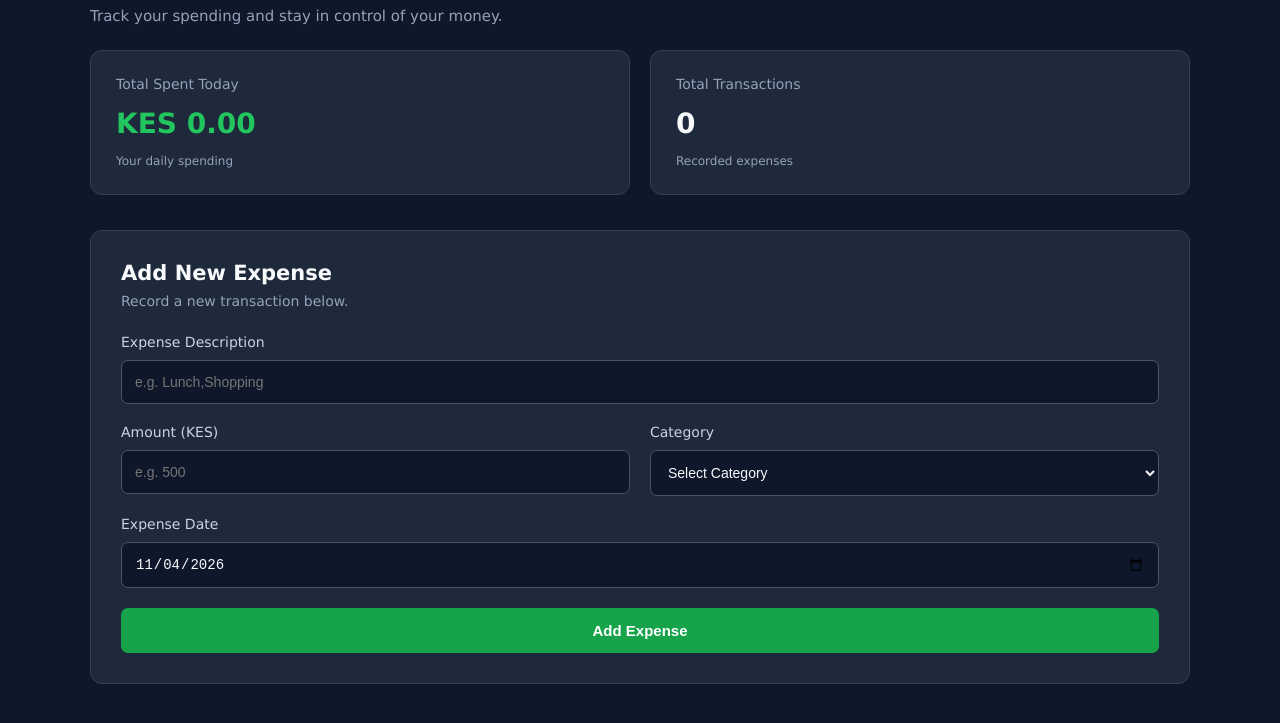
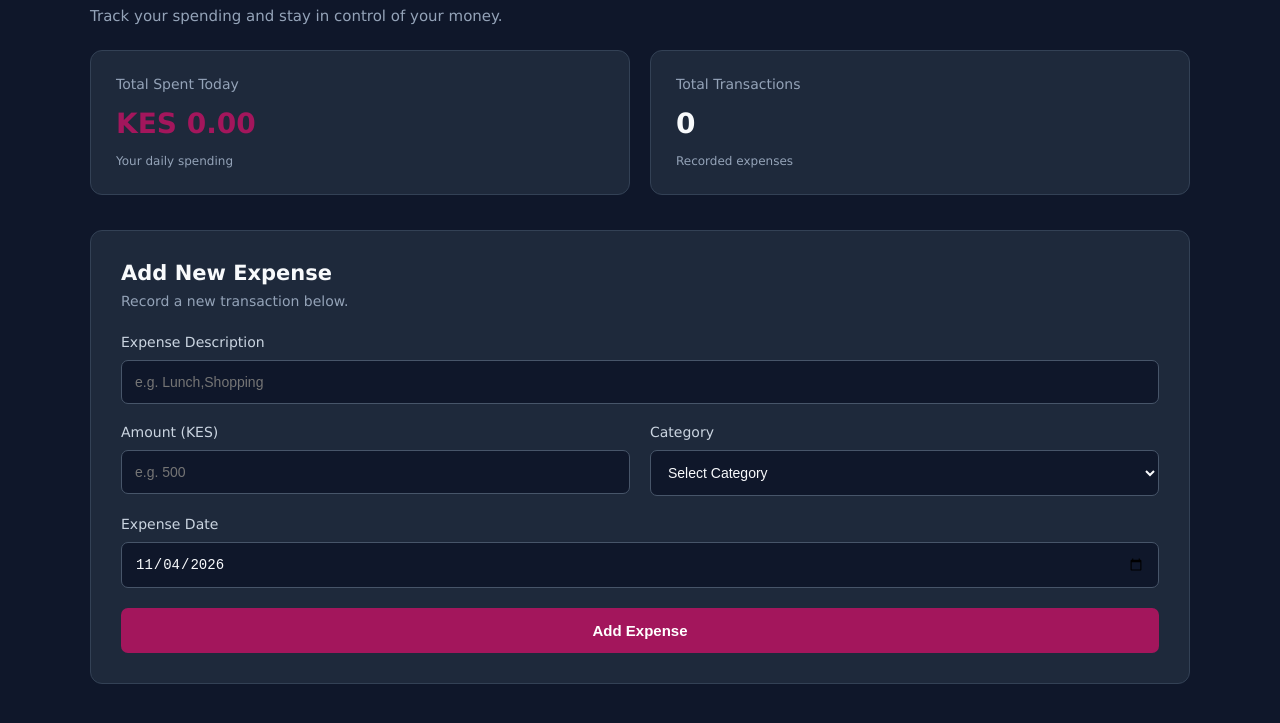
Before and after one commit to annengendo25-design/expense-tracker, a plain HTML site: page index.html in a window 1280 px wide. Shown: the part 155-878 px from the top of the page. Drawn offline with Linux system fonts and the light colour scheme.

Commit message:
Change the color for spendings and add expense button

```diff
--- a/style.css
+++ b/style.css
@@ -75,7 +75,7 @@ font-size: 14px;
     font-size: 12px;
 }
 .total-card h2{
-    color: #22c55e;
+    color: #a3165c;
 }
 .expense-form-section{
     background-color: #1e293b;
@@ -123,7 +123,7 @@ font-size: 14px;
 #add-expense-btn{
     width: 100%;
     padding: 14px;
-    background-color: #16a34a;
+    background-color: #a3165c;
     color: white;
     border: none;
     border-radius: 7px;
@@ -132,6 +132,6 @@ font-size: 14px;
     transition: 0.3s ease;
 }
 #add-expense-btn:hover{
-   background-color: #15803d;
+   background-color: #08130c;
    transform: translateY(-2px);
 }
```
